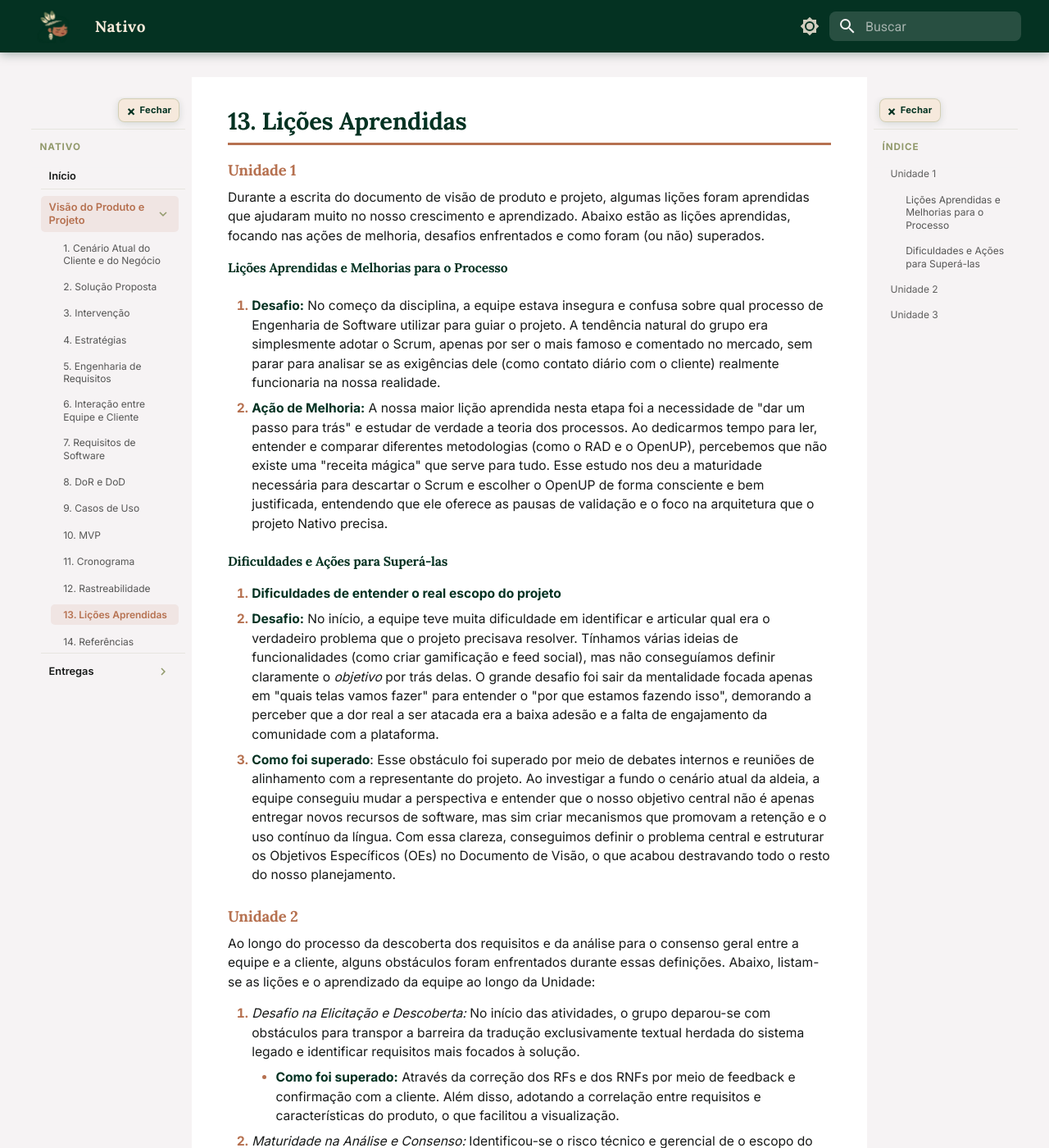
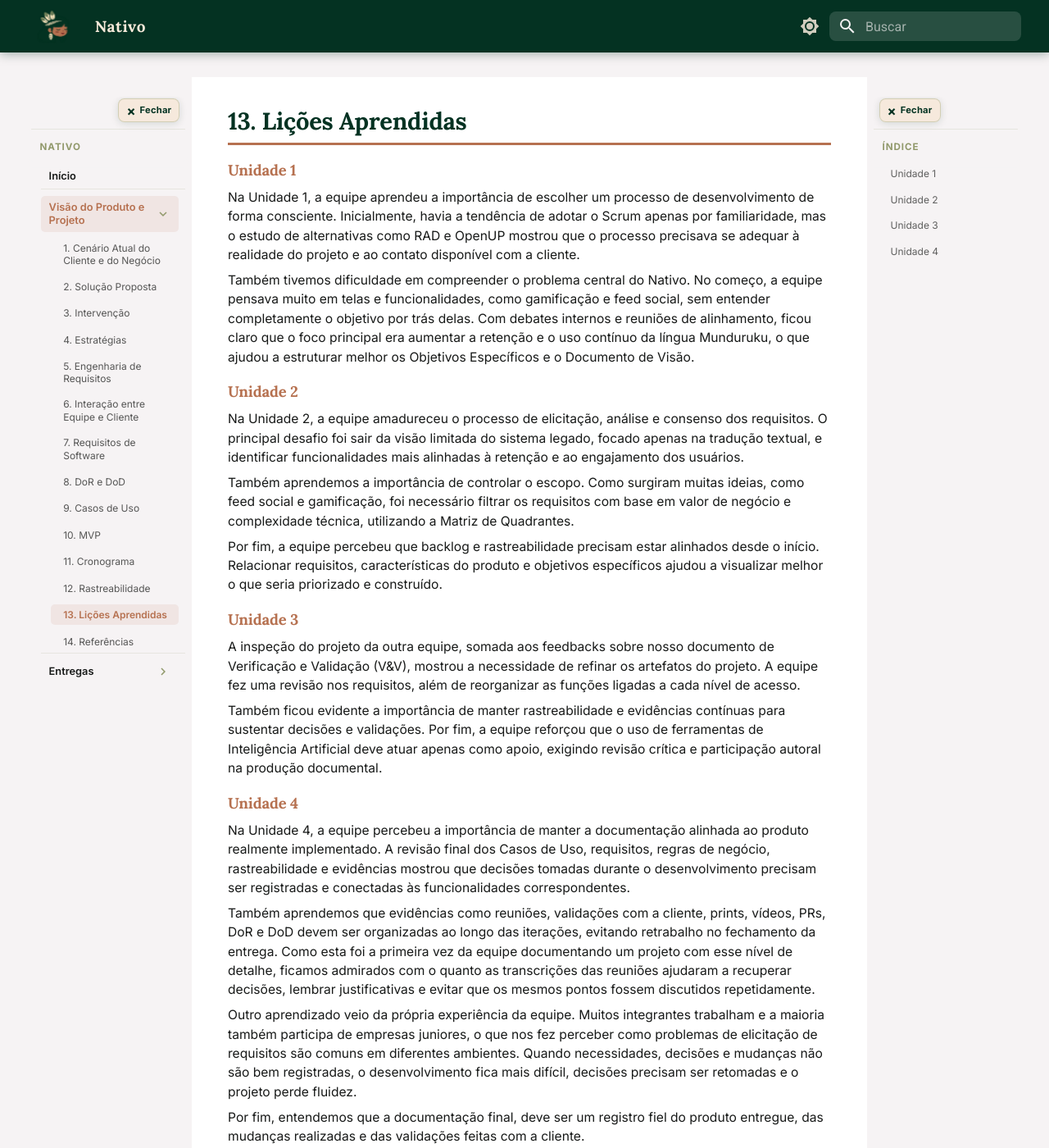
Before and after one commit to mdsreq-fga-unb/REQ-2026.1-T02-Nativo, an MkDocs documentation site: the page built from docs/visao/licoes.md, in a window 1280 px wide and 1400 px high. Shown: the whole window at 82% size. Built offline with MkDocs 1.6.1 and Material for MkDocs 9.7.7, drawn with Linux system fonts in a browser that asks for light colours; some of the changed text lies outside the part shown.

Commit message:
licoes aprendidas

```diff
--- a/docs/visao/licoes.md
+++ b/docs/visao/licoes.md
@@ -1,44 +1,29 @@
 ### Unidade 1
 
-Durante a escrita do documento de visão de produto e projeto, algumas lições foram aprendidas que ajudaram muito no nosso crescimento e aprendizado. Abaixo estão as lições aprendidas, focando nas ações de melhoria, desafios enfrentados e como foram (ou não) superados.
+Na Unidade 1, a equipe aprendeu a importância de escolher um processo de desenvolvimento de forma consciente. Inicialmente, havia a tendência de adotar o Scrum apenas por familiaridade, mas o estudo de alternativas como RAD e OpenUP mostrou que o processo precisava se adequar à realidade do projeto e ao contato disponível com a cliente.
 
-#### **Lições Aprendidas e Melhorias para o Processo**
-
-1. **Desafio:** No começo da disciplina, a equipe estava insegura e confusa sobre qual processo de Engenharia de Software utilizar para guiar o projeto. A tendência natural do grupo era simplesmente adotar o Scrum, apenas por ser o mais famoso e comentado no mercado, sem parar para analisar se as exigências dele (como contato diário com o cliente) realmente funcionaria na nossa realidade.
-
-2. **Ação de Melhoria:** A nossa maior lição aprendida nesta etapa foi a necessidade de "dar um passo para trás" e estudar de verdade a teoria dos processos. Ao dedicarmos tempo para ler, entender e comparar diferentes metodologias (como o RAD e o OpenUP), percebemos que não existe uma "receita mágica" que serve para tudo. Esse estudo nos deu a maturidade necessária para descartar o Scrum e escolher o OpenUP de forma consciente e bem justificada, entendendo que ele oferece as pausas de validação e o foco na arquitetura que o projeto Nativo precisa.
-
-#### **Dificuldades e Ações para Superá-las**
-
-3. **Dificuldades de entender o real escopo do projeto**
-   * **Desafio:** No início, a equipe teve muita dificuldade em identificar e articular qual era o verdadeiro problema que o projeto precisava resolver. Tínhamos várias ideias de funcionalidades (como criar gamificação e feed social), mas não conseguíamos definir claramente o *objetivo* por trás delas. O grande desafio foi sair da mentalidade focada apenas em "quais telas vamos fazer" para entender o "por que estamos fazendo isso", demorando a perceber que a dor real a ser atacada era a baixa adesão e a falta de engajamento da comunidade com a plataforma.
-
-   * **Como foi superado**: Esse obstáculo foi superado por meio de debates internos e reuniões de alinhamento com a representante do projeto. Ao investigar a fundo o cenário atual da aldeia, a equipe conseguiu mudar a perspectiva e entender que o nosso objetivo central não é apenas entregar novos recursos de software, mas sim criar mecanismos que promovam a retenção e o uso contínuo da língua. Com essa clareza, conseguimos definir o problema central e estruturar os Objetivos Específicos (OEs) no Documento de Visão, o que acabou destravando todo o resto do nosso planejamento.
+Também tivemos dificuldade em compreender o problema central do Nativo. No começo, a equipe pensava muito em telas e funcionalidades, como gamificação e feed social, sem entender completamente o objetivo por trás delas. Com debates internos e reuniões de alinhamento, ficou claro que o foco principal era aumentar a retenção e o uso contínuo da língua Munduruku, o que ajudou a estruturar melhor os Objetivos Específicos e o Documento de Visão.
 
 ### Unidade 2
 
-Ao longo do processo da descoberta dos requisitos e da análise para o consenso geral entre a equipe e a cliente, alguns obstáculos foram enfrentados durante essas definições. Abaixo, listam-se as lições e o aprendizado da equipe ao longo da Unidade:
+Na Unidade 2, a equipe amadureceu o processo de elicitação, análise e consenso dos requisitos. O principal desafio foi sair da visão limitada do sistema legado, focado apenas na tradução textual, e identificar funcionalidades mais alinhadas à retenção e ao engajamento dos usuários.
 
-1. *Desafio na Elicitação e Descoberta:* No início das atividades, o grupo deparou-se com obstáculos para transpor a barreira da tradução exclusivamente textual herdada do sistema legado e identificar requisitos mais focados à solução.
+Também aprendemos a importância de controlar o escopo. Como surgiram muitas ideias, como feed social e gamificação, foi necessário filtrar os requisitos com base em valor de negócio e complexidade técnica, utilizando a Matriz de Quadrantes.
 
-	- **Como foi superado:** Através da correção dos RFs e dos RNFs por meio de feedback e confirmação com a cliente. Além disso, adotando a correlação entre requisitos e características do produto, o que facilitou a visualização.
-
-
-
-2. *Maturidade na Análise e Consenso:* Identificou-se o risco técnico e gerencial de o escopo do projeto tornar-se inflado em decorrência da pluralidade de funcionalidades ideadas pela equipe (como o feed social e a gamificação), o que demandou rigor na filtragem de requisitos.
-
-	- **Como foi superado:** Com a adoção da Matriz de Quadrantes, foi possível identificar os requisitos com maior valor de negócio e a complexidade do desenvolvimento.
-
-
-
-3. *Alinhamento com o Backlog e a Rastreabilidade:* Manter a consistência com o que foi definido e o que será de fato construído tendo em vista o critério da aldeia e escopo da solução.
-
-	- **Como foi superado:** A definição de US derivadas dos requisitos funcionais garantiu um backlog transparente e de fácil visualização. Além disso, o projeto garante a preservação da rastreabilidade dos objetivos específicos, das características e dos requisitos através da Matriz de Rastreabilidade.
+Por fim, a equipe percebeu que backlog e rastreabilidade precisam estar alinhados desde o início. Relacionar requisitos, características do produto e objetivos específicos ajudou a visualizar melhor o que seria priorizado e construído.
 
 ### Unidade 3
 
-A inspeção do projeto de outra equipe, aliada aos feedbacks recebidos sobre o nosso próprio documento de Verificação e Validação (V&V), e do professor, evidenciou a necessidade de um refinamento em nossos artefatos. Como principal ação corretiva, buscou-se eliminar a utilização de termos subjetivos na declaração de requisitos, substituindo-os por descrições exatas que garantem um entendimento compartilhado e livre de ambiguidades. Em conjunto com essa melhoria na escrita, foi realizada uma reestruturação nas funções preestabelecidas do sistema, o que permitiu delimitar de forma clara e objetiva as funções atreladas a cada nível de acesso da aplicação.
+A inspeção do projeto da outra equipe, somada aos feedbacks sobre nosso documento de Verificação e Validação (V&V), mostrou a necessidade de refinar os artefatos do projeto. A equipe fez uma revisão nos requisitos, além de reorganizar as funções ligadas a cada nível de acesso.
 
-Além do aprimoramento textual e estrutural, o processo iterativo reforçou o rigor metodológico exigido no desenvolvimento. Tornou-se evidente a obrigatoriedade de manter um rastro documentado e contínuo de todas as evidências que sustentam as decisões e validações do projeto. Esse cuidado com a rastreabilidade resultou na definição de critérios de aceitação explícitos para conectar diretamente os Casos de Uso aos Requisitos Funcionais, assegurando que o comportamento esperado do software esteja perfeitamente alinhado com as necessidades documentadas.
+Também ficou evidente a importância de manter rastreabilidade e evidências contínuas para sustentar decisões e validações. Por fim, a equipe reforçou que o uso de ferramentas de Inteligência Artificial deve atuar apenas como apoio, exigindo revisão crítica e participação autoral na produção documental.
 
-Por fim, o ciclo de avaliação consolidou uma reflexão fundamental sobre a participação ativa e autoral da equipe na produção documental. Conforme as críticas rigorosas levantadas em sala de aula, ficou estabelecido que o uso de ferramentas de Inteligência Artificial atua apenas como um apoio, exigindo uma postura crítica da  equipe.
+### Unidade 4
+
+Na Unidade 4, a equipe percebeu a importância de manter a documentação alinhada ao produto realmente implementado. A revisão final dos Casos de Uso, requisitos, regras de negócio, rastreabilidade e evidências mostrou que decisões tomadas durante o desenvolvimento precisam ser registradas e conectadas às funcionalidades correspondentes.
+
+Também aprendemos que evidências como reuniões, validações com a cliente, prints, vídeos, PRs, DoR e DoD devem ser organizadas ao longo das iterações, evitando retrabalho no fechamento da entrega. Como esta foi a primeira vez da equipe documentando um projeto com esse nível de detalhe, ficamos admirados com o quanto as transcrições das reuniões ajudaram a recuperar decisões, lembrar justificativas e evitar que os mesmos pontos fossem discutidos repetidamente.
+
+Outro aprendizado veio da própria experiência da equipe. Muitos integrantes trabalham e a maioria também participa de empresas juniores, o que nos fez perceber como problemas de elicitação de requisitos são comuns em diferentes ambientes. Quando necessidades, decisões e mudanças não são bem registradas, o desenvolvimento fica mais difícil, decisões precisam ser retomadas e o projeto perde fluidez.
+
+Por fim, entendemos que a documentação final, deve ser um registro fiel do produto entregue, das mudanças realizadas e das validações feitas com a cliente.
```
Also changed, not shown: docs/visao/evidencias/iteracao-8.md (+1 -1 lines).
